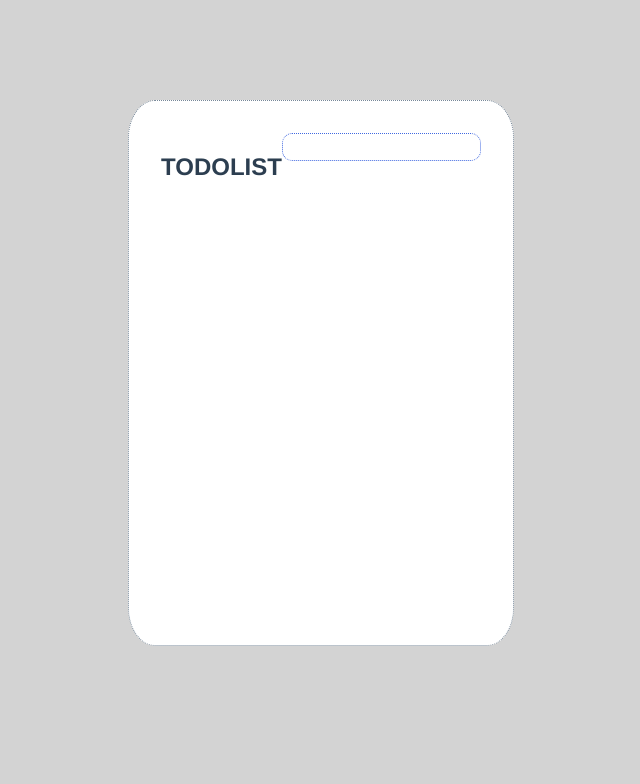
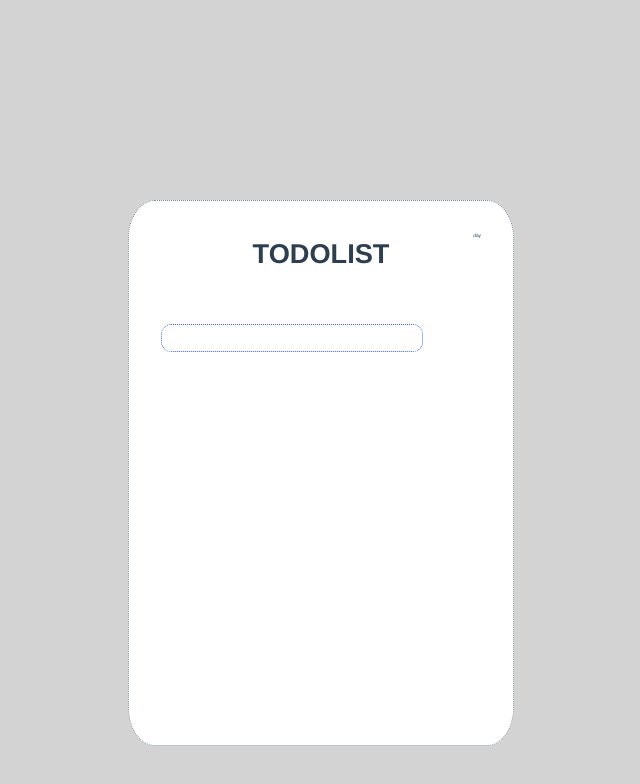
Before and after one commit to hackertaco/nodelab-vue3-todo, a Vue app: page / in a window 1280 px wide. Shown: the top 784 px of the page, without its empty margins (319-959 px from the left). Built offline with nearby package versions, Linux system fonts and the light colour scheme.

Commit message:
feat: ⚡️ basic template

```diff
--- a/src/components/TodoTemplate.vue
+++ b/src/components/TodoTemplate.vue
@@ -1,16 +1,20 @@
 <template>
 <div class="todo-background">
-    <h2>TODOLIST</h2>
-    <TodoInput />
+    <todo-header></todo-header>
+    <todo-input></todo-input>
+    <todo-lists></todo-lists>
 </div>
 </template>
 
 <script>
+import TodoHeader from "./TodoHeader.vue";
+import TodoLists from "./TodoLists.vue";
 import TodoInput from "./TodoInput.vue";
-
 export default {
     name: "TodoTemplate",
     components: {
+        TodoHeader,
+        TodoLists,
         TodoInput,
     },
 };
@@ -22,10 +26,11 @@ export default {
     height: 30rem;
     padding: 2rem;
     background: white;
-    margin: 100px auto;
+    margin: 200px auto;
     display: flex;
     justify-content: center;
     border-radius: 7%;
     border: 0.3px dotted lightslategrey;
+    flex-wrap: wrap;
 }
 </style>
```
